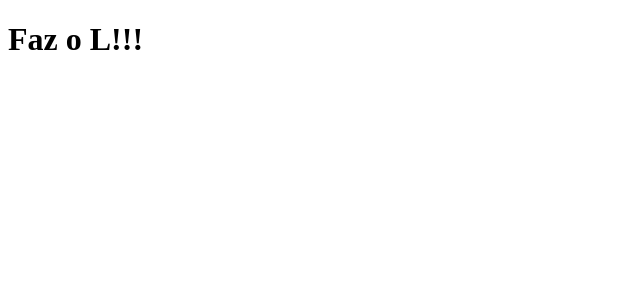
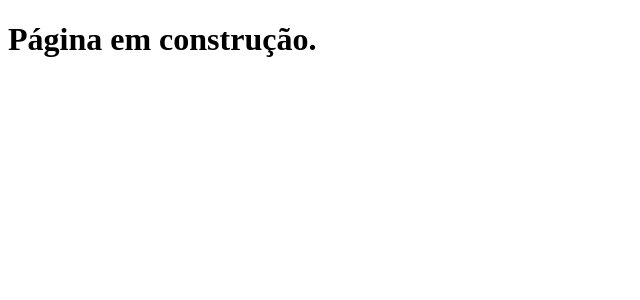
Before and after one commit to Disalvu/clone_tabnews, a Next.js app: page / in a window 1280 px wide. Shown: the top 300 px of the page, without its empty margins (0-640 px from the left). Built offline with nearby package versions, Linux system fonts and the light colour scheme.

Commit message:
Mudando mensagem para "Pagina em construção".

```diff
--- a/pages/index.js
+++ b/pages/index.js
@@ -1,5 +1,5 @@
 function Home() {
-  return <h1>Faz o L!!!</h1>;
+  return <h1>Página em construção.</h1>;
 }
 
 export default Home;
```
